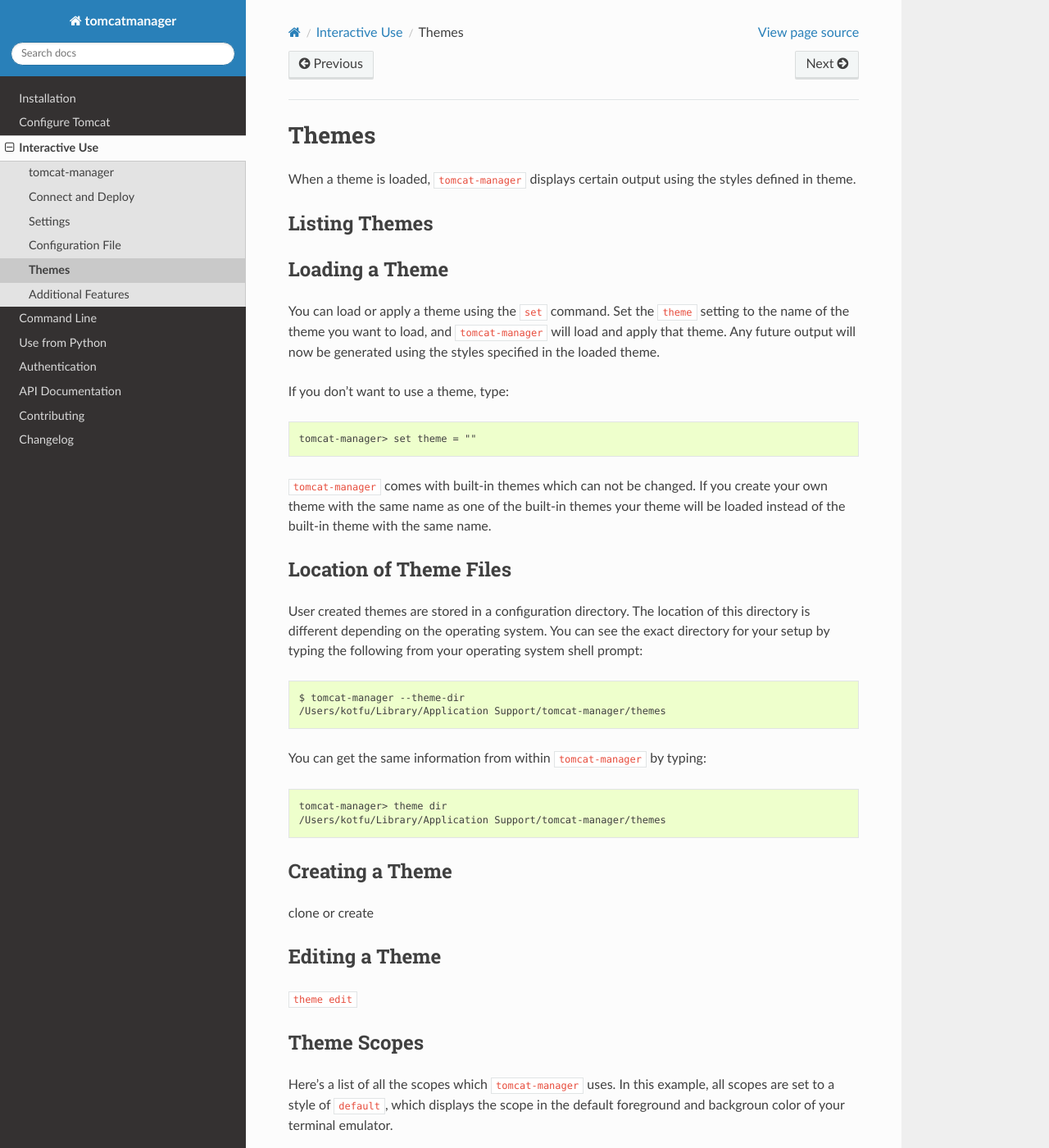
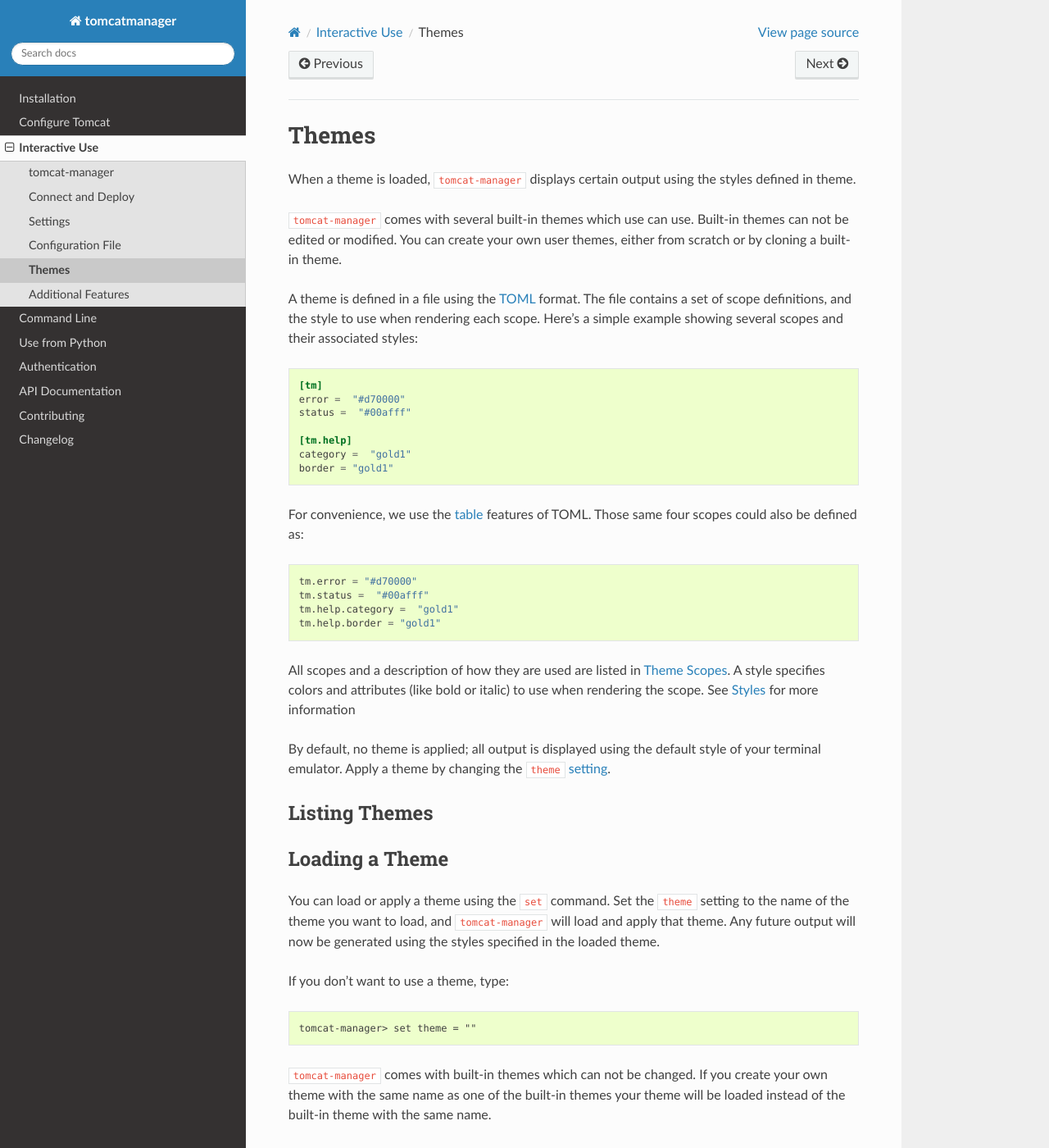
Before and after one commit to tomcatmanager/tomcatmanager, a Sphinx documentation site: the page built from docs/interactive/themes.rst, in a window 1280 px wide and 1400 px high. Shown: the whole window at 82% size. Built offline with Sphinx 7.4.7 and the Read the Docs theme 2.0.0, drawn with Linux system fonts in a browser that asks for light colours.

Commit message:
Write theme overview section

```diff
--- a/docs/interactive/themes.rst
+++ b/docs/interactive/themes.rst
@@ -3,6 +3,43 @@
 
 When a theme is loaded, ``tomcat-manager`` displays certain output using the
 styles defined in theme.
+
+``tomcat-manager`` comes with several built-in themes which use can use. Built-in
+themes can not be edited or modified. You can create your own user themes, either
+from scratch or by cloning a built-in theme.
+
+A theme is defined in a file using the `TOML <https://toml.io/en/>`_ format. The file
+contains a set of scope definitions, and the style to use when rendering each scope.
+Here's a simple example showing several scopes and their associated styles:
+
+.. code-block:: toml
+
+    [tm]
+    error =  "#d70000"
+    status =  "#00afff"
+
+    [tm.help]
+    category =  "gold1"
+    border = "gold1"
+
+For convenience, we use the `table <https://toml.io/en/v1.0.0#table>`_ features of
+TOML. Those same four scopes could also be defined as:
+
+.. code-block:: toml
+
+    tm.error = "#d70000"
+    tm.status =  "#00afff"
+    tm.help.category =  "gold1"
+    tm.help.border = "gold1"
+
+All scopes and a description of how they are used are listed in
+`Theme Scopes`_. A style specifies colors and attributes (like bold or italic)
+to use when rendering the scope. See `Styles`_ for more information
+
+By default, no theme is applied; all output is displayed using the default
+style of your terminal emulator. Apply a theme by changing the ``theme``
+:doc:`setting <settings>`.
+
 
 Listing Themes
 --------------
```
